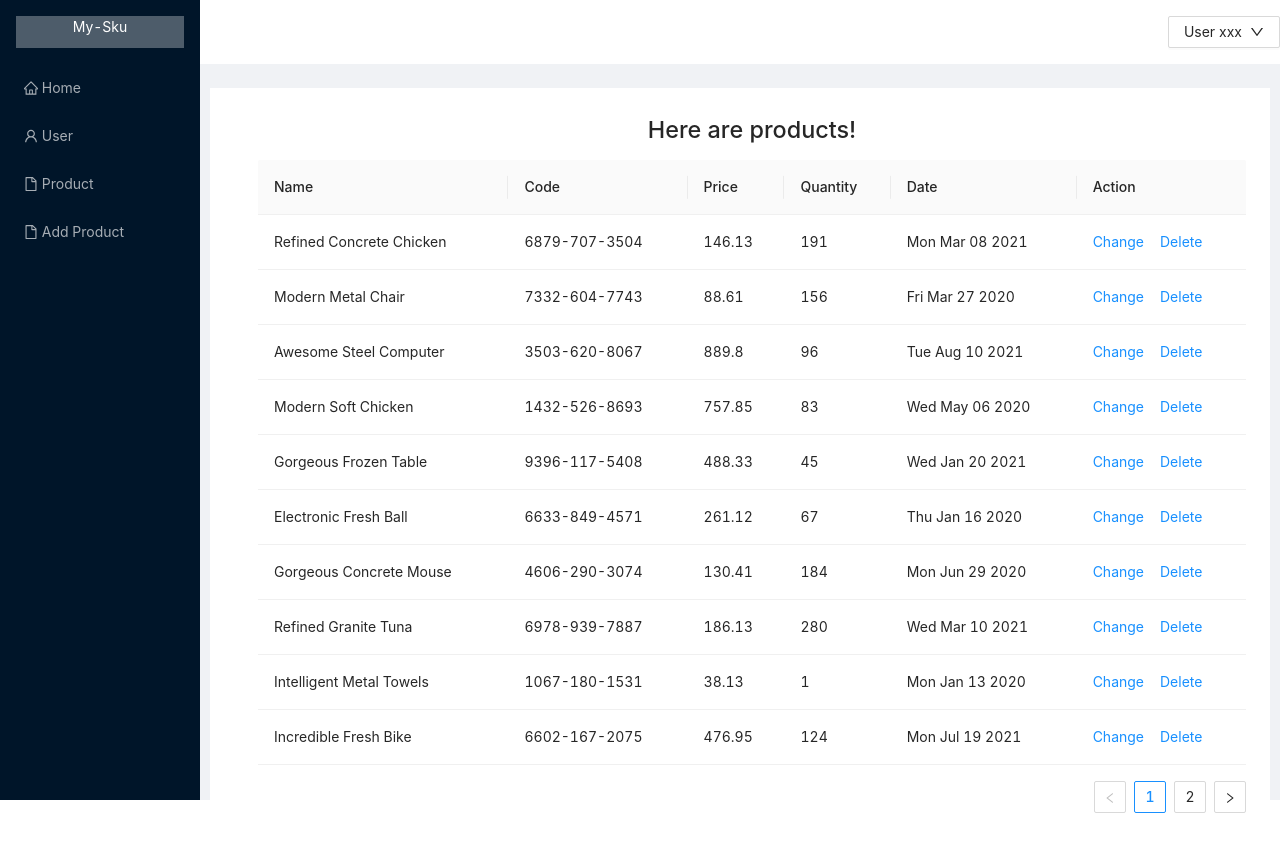
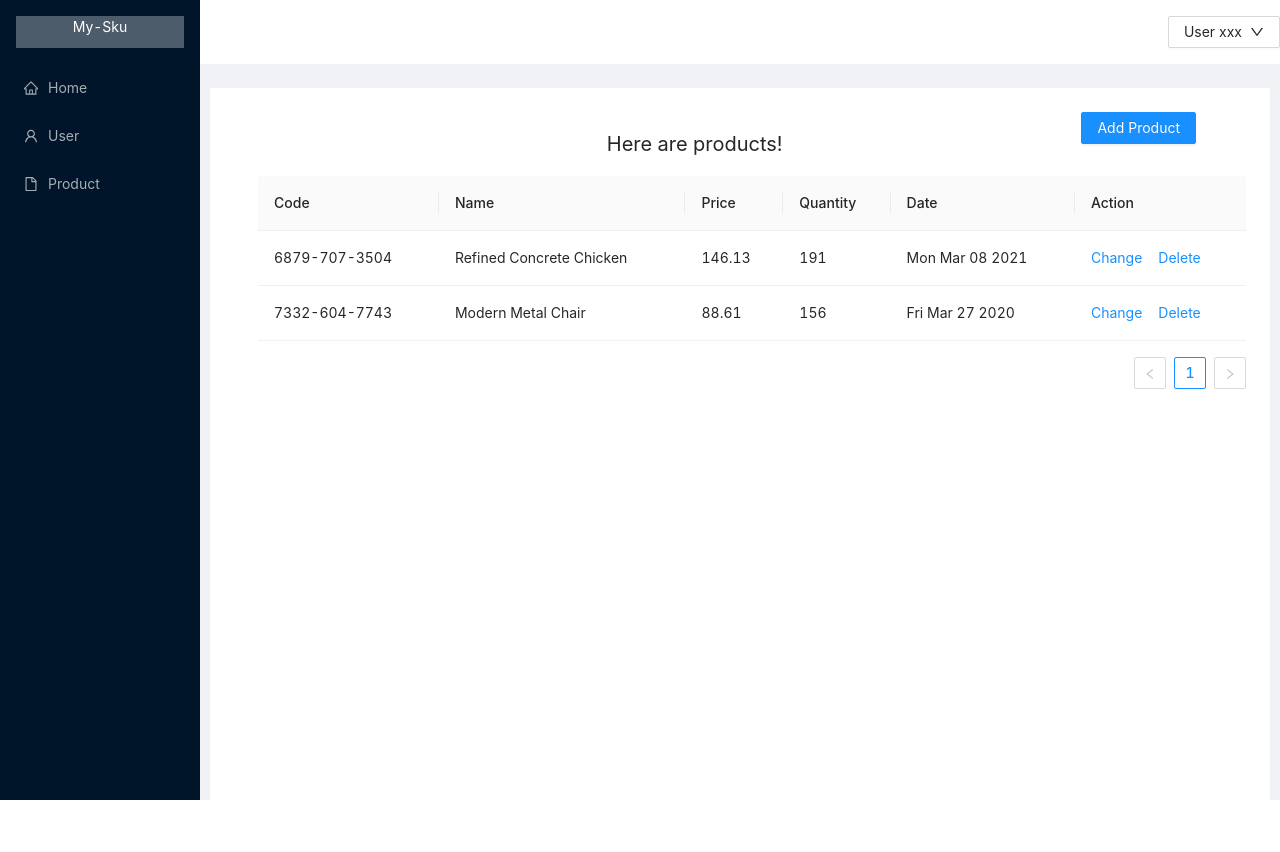
Before and after one commit to zihan1997/My-Sku, a React app: page /products in a window 1280 px wide. After the commit the page ends 800 px from the top, so only its background shows below. Built offline with nearby package versions, Linux system fonts and the light colour scheme.

Commit message:
- web now is able to add product that provide name and barcode, and generates all the rest. to be fixed: when switching pages, the data get unmounted where it shouldn't be

```diff
--- /dev/null
+++ b/src/pages/components/ProductPage/ProductPage.jsx
@@ -0,0 +1,79 @@
+import React, {useState} from "react"
+import {Table, Tag, Space, Button, Modal} from "antd";
+const { Column, ColumnGroup } = Table;
+import {Link, NavLink} from "react-router-dom";
+import {Outlet} from "react-router";
+import {Header} from "antd/es/layout/layout";
+import AddProductForm from "./addProductForm";
+
+
+export default function ProductsPage(props){
+    const [isModalVisible, setIsModalVisible] = useState(false);
+
+    const showModal = () => {
+        setIsModalVisible(true);
+    };
+
+    const handleOk = () => {
+        console.log("form ok")
+        setIsModalVisible(false);
+    };
+
+    const handleCancel = () => {
+        setIsModalVisible(false);
+    };
+
+    return(
+        <div>
+            <Header
+                style={{
+                    background: 'inherit',
+                    textAlign: 'center'
+                }}
+            >
+                Here are products!
+                <Button
+                    style={{
+                        float: 'right'
+                    }}
+                    type="primary"
+                    onClick={showModal}
+                >
+                    Add Product
+                </Button>
+                <Modal
+                    title="Basic Modal"
+                    visible={isModalVisible}
+                    onOk={handleOk}
+                    onCancel={handleCancel}
+                >
+                    <AddProductForm onCreate={props.onCreate}/>
+                </Modal>
+            </Header>
+
+            <Table dataSource={props.products}>
+                <Column title="Code" dataIndex="code" key="code"/>
+                <Column title="Name" dataIndex="name" key="name"/>
+                <Column title="Price" dataIndex="price" key="price"/>
+                <Column title="Quantity" dataIndex="quantity" key="quantity"/>
+                <Column title="Date" dataIndex="date" key="date"/>
+
+                <Column
+                    title="Action"
+                    key="action"
+                    render={(text, record) => (
+                        <Space size="middle">
+                            <a
+                                onClick={ ()=>(console.log("clicked change"))}
+                            >Change</a>
+                            <a
+                                // onClick={ () =>console.log("delete in progress" + text.name)}
+                                onClick={ ()=>props.onDelete(record)}
+                            >Delete</a>
+                        </Space>
+                    )}
+                />
+            </Table>
+        </div>
+    )
+}
--- a/src/pages/components/ProductPage/Products.jsx
+++ /dev/null
@@ -1,42 +0,0 @@
-import React from "react"
-import {  Table, Tag, Space  } from "antd";
-const { Column, ColumnGroup } = Table;
-import {Link, NavLink} from "react-router-dom";
-import {Outlet} from "react-router";
-
-
-export default function ProductsPage(props){
-    return(
-        <div>
-            <h1
-                style={{textAlign: "center"}}
-            >
-                Here are products!
-            </h1>
-
-            <Table dataSource={props.products}>
-                <Column title="Name" dataIndex="name" key="name"/>
-                <Column title="Code" dataIndex="code" key="code"/>
-                <Column title="Price" dataIndex="price" key="price"/>
-                <Column title="Quantity" dataIndex="quantity" key="quantity"/>
-                <Column title="Date" dataIndex="date" key="date"/>
-
-                <Column
-                    title="Action"
-                    key="action"
-                    render={(text, record) => (
-                        <Space size="middle">
-                            <a
-                                onClick={ ()=>(console.log("clicked change"))}
-                            >Change</a>
-                            <a
-                                // onClick={ () =>console.log("delete in progress" + text.name)}
-                                onClick={ ()=>props.onDelete(record)}
-                            >Delete</a>
-                        </Space>
-                    )}
-                />
-            </Table>
-        </div>
-    )
-}
--- a/src/ProductsDB/ProductsGenerator/ProductsDB.jsx
+++ b/src/pages/components/ProductPage/ProductsDB.jsx
@@ -1,6 +1,6 @@
 import React, {useEffect, useState} from "react";
 import {faker} from "@faker-js/faker"
-import ProductsPage from "../../pages/components/ProductPage/Products";
+import ProductsPage from "./ProductPage";
 // Attributes
 // "name", "code", "price", "quantity", "date"
 // ####-###-### 4-3-4
@@ -9,7 +9,7 @@ export default function ProductsDB(){
 
     useEffect(()=>{
         setProducts(products)
-    }, [products]);
+    }, [products.map(product=>product.code)]);
 
     function createOne(key){
         let product = {};
@@ -38,33 +38,55 @@ export default function ProductsDB(){
         return product;
     }
 
-    function createProducts(count = 20){
+    function createProducts(count = 2){
         console.log("creating data")
         let ProductsList = [];
         for(let i = 0; i < count; i++){
             ProductsList.push(createOne(i+1));
         }
+
+        // let list = ProductsList.map(product => product.code)
+        // console.log(list)
         return ProductsList;
     }
 
     function deleteProduct(record) {
         console.log("Delete Product");
         let newProducts = products.filter((product)=>(product.code !== record.code));
-        console.log("Delete Product")
         setProducts(newProducts);
     }
 
+    // "name", "code", "price", "quantity", "date"
+    function addProduct(product){
+        console.log("add product: " + product)
+
+        let template = createOne();
+        if(product.price === undefined){
+            product.price = template.price;
+        }
+        if(product.quantity === undefined){
+            product.quantity = template.quantity;
+        }
+        if(product.date === undefined){
+            product.date = template.date;
+        }
+        product.key = products.length + 1;
+        if((products.filter((each)=>(each.code === product.code))).length === 0){
+            let newProducts = products.slice();
+            newProducts.push(product);
+            setProducts(newProducts);
+        }
+    }
+
+    function toString(product){
+        return `${product.code}  ${product.name}  ${product.price}  ${product.quantity}  ${product.date}`
+    }
     return (
         <ProductsPage
             products={products}
             onDelete={(record)=>deleteProduct(record)}
+            onCreate={(product)=>addProduct(product)}
         />
     )
 
 }
-
-
-function getProducts(count = 10){
-    CreateData(count);
-    return ProductData;
-}
--- /dev/null
+++ b/src/pages/components/ProductPage/addProductForm.jsx
@@ -0,0 +1,76 @@
+import React, {useState} from "react";
+import { Form, Input, Button, Checkbox } from 'antd';
+
+export default function AddProductForm(props){
+
+    const [name, setName] = useState();
+    const [code, setCode] = useState();
+    const onFinish = (values) => {
+        console.log('Success:', values);
+    };
+
+    const onFinishFailed = (e) => {
+        console.log('Failed:', e);
+    };
+
+    function getName(event){
+        console.log(`${event.target.value}`);
+        setName(event.target.value);
+    }
+
+    function getCode(event){
+        console.log(`${event.target.value}`);
+        setCode(event.target.value);
+    }
+    //
+    function submit(){
+        let product = {};
+        product.name = name;
+        product.code = code;
+        props.onCreate(product)
+    }
+
+    // button press for submitting
+    function handClick(event) {
+        console.log("form submitting")
+        submit(event);
+    }
+
+    return (
+        <Form
+            name="basic"
+            labelCol={{ span: 8 }}
+            wrapperCol={{ span: 16 }}
+            initialValues={{ remember: true }}
+            onFinish={onFinish}
+            onFinishFailed={onFinishFailed}
+            autoComplete="off"
+            onSubmit={()=>submit}
+        >
+            <Form.Item
+                label="Code"
+                name="code"
+                rules={[{ required: true, message: 'Please provide the code!' }]}
+            >
+                <Input onChange={getCode}/>
+            </Form.Item>
+
+            <Form.Item
+                label="Name"
+                name="name"
+                rules={[{ required: true, message: 'Please provide a name!' }]}
+            >
+                <Input onChange={getName}/>
+            </Form.Item>
+
+            <Form.Item wrapperCol={{ offset: 8, span: 16 }}>
+                <Button type="primary"
+                    onClick={(event)=>handClick(event)}
+                >
+                    Submit
+                </Button>
+            </Form.Item>
+        </Form>
+    );
+
+}
--- a/src/pages/components/tools/Product.jsx
+++ /dev/null
@@ -1,18 +0,0 @@
-import {useParams} from "react-router-dom"
-import {getProduct} from "./ProductService"
-import { Table, Tag, Space } from 'antd';
-const { Column, ColumnGroup } = Table;
-
-export default function Product(){
-    let params = useParams();
-    let product = getProduct(parseInt(params.productId, 10))
-    return (
-        <main sytle={{padding: "1rem"}}  >
-            <h2>Total: {product.amount}</h2>
-            <p>
-                {product.name} : {product.number}
-            </p>
-            <p>Date: {product.due}</p>
-        </main>
-    );
-}
--- a/src/pages/components/tools/ProductService.jsx
+++ /dev/null
@@ -1,39 +0,0 @@
-import Papa from "papaparse";
-
-export function getProducts() {
-    return products;
-}
-export function getProduct(id) {
-    return products.find((product)=>(
-        product.number === id
-    ))
-}
-
-
-let products = [
-    {
-        name: "Santa Monica",
-        number: 1995,
-        amount: "$10,800",
-    },
-    {
-        name: "Stankonia",
-        number: 2000,
-        amount: "$8,000",
-    },
-    {
-        name: "Ocean Avenue",
-        number: 2003,
-        amount: "$9,500",
-    },
-    {
-        name: "Tubthumper",
-        number: 1997,
-        amount: "$14,000",
-    },
-    {
-        name: "Wide Open Spaces",
-        number: 1998,
-        amount: "$4,600",
-    },
-]
--- a/src/pages/home/index.jsx
+++ b/src/pages/home/index.jsx
@@ -18,11 +18,6 @@ export default class Home extends React.Component {
             collapsed: false,
             keyCounter: 0
         };
-    }
-    // give unique key to each title in nav
-    incrementKey = ()=>{
-        console.log(this.state.keyCounter);
-        return this.state.keyCounter++;
     }
 
     toggle = () => {
--- a/src/pages/home/sider.jsx
+++ b/src/pages/home/sider.jsx
@@ -4,9 +4,10 @@ import
 {
     FileOutlined,
     HomeOutlined,
+    PlusSquareOutlined,
     UserOutlined
 } from "@ant-design/icons";
-import {Layout, Menu} from "antd";
+import {Layout, Menu, Modal} from "antd";
 const { Sider } = Layout;
 const {
     Item
@@ -14,6 +15,11 @@ const {
 import './index.scss'
 
 export default class MySider extends React.Component{
+
+    // handleClick = ()=> {
+    //     console.log("add new")
+    //     this.showModal();
+    // }
     render(){
         return (
             <Sider
@@ -32,36 +38,42 @@ export default class MySider extends React.Component{
                     theme="dark"
                     mode="inline"
                     // defaultSelectedKeys={['0']}
+
+                     // Nav bar Listing
+                    items={[
+                        {
+                            key: 'item 1',
+                            icon: <HomeOutlined />,
+                            label: (<Link to="home">
+                                        <span> Home</span>
+                                    </Link>)
+                        },
+                        {
+                            key: 'item 2',
+                            icon: <UserOutlined />,
+                            label: (<Link to='users'>
+                                        <span> User</span>
+                                    </Link>),
+                        },
+                        {
+                            key: 'item 3',
+                            icon: <FileOutlined />,
+                            label: (<Link to='products'>
+                                        <span> Product</span>
+                                    </Link>),
+                        },
+                        // {
+                        //     key: 'item 4',
+                        //     icon: <PlusSquareOutlined />,
+                        //     label: (<Link to=''>
+                        //         <span> Add Product</span>
+                        //
+                        //     </Link>
+                        //     ),
+                        // },
+                    ]}
                 >
-                    {/* Nav bar Listing */}
-                    <Item
-                        key={this.props.incrementKey()}
-                    >
-                        <HomeOutlined />
-                        <Link to="home">
-                            <span> Home</span>
-                        </Link>
-                    </Item>
-                    <Item
-                        key={this.props.incrementKey()}
-                    >
-                        <UserOutlined />
-                        <Link to='users'>
-                            <span> User</span>
-                        </Link>
-                    </Item>
-                    <Item key={this.props.incrementKey()}>
-                        <FileOutlined />
-                        <Link to='products'>
-                            <span> Product</span>
-                        </Link>
-                    </Item>
-                    <Item key={this.props.incrementKey()}>
-                        <FileOutlined />
-                        <Link to='products'>
-                            <span> Add Product</span>
-                        </Link>
-                    </Item>
+
                 </Menu>
             </Sider>
         )
--- a/src/routers/router.jsx
+++ b/src/routers/router.jsx
@@ -4,15 +4,17 @@ import {
 } from "react-router-dom";
 import WelcomePage from "../pages/components/HomePage/WelcomePage";
 import UsersPage from "../pages/components/UserPage/UsersPage";
-import ProductsDB from "../ProductsDB/ProductsGenerator/ProductsDB";
-import Product from "../pages/components/tools/Product";
-// import ProductsPage from "../pages/components/ProductPage/Products.jsx";
+import ProductsDB from "../pages/components/ProductPage/ProductsDB";
+import {useState} from "react";
+
+
 export default function MyRouter(){
-   return(
+    const [retainDB, setRetainDB] = useState(<ProductsDB/>)
+    return(
        <Routes>
            <Route path="/" element={<ProductsDB/>} />
            <Route path="/home" element={<WelcomePage/>} />
-           <Route path="/products" element={<ProductsDB/>}>
+           <Route path="/products" element={retainDB}>
            {/*<Route path="/products" element={<ProductsPage/>}>*/}
                {/*<Route path=":productId" element={<Product/>}/>*/}
            </Route>
@@ -20,5 +22,5 @@ export default function MyRouter(){
 
            <Route path='*' element={<WelcomePage/>}/>
        </Routes>
-   )
+    )
 }
```
Also changed, not shown: src/ProductsDB/ProductsGenerator/ProductGetter.jsx (deleted, +0 -21 lines), src/ProductsDB/ProductsGenerator/ProductsGenerator.jsx (deleted), src/pages/components/tools/productDB.jsx (deleted).
